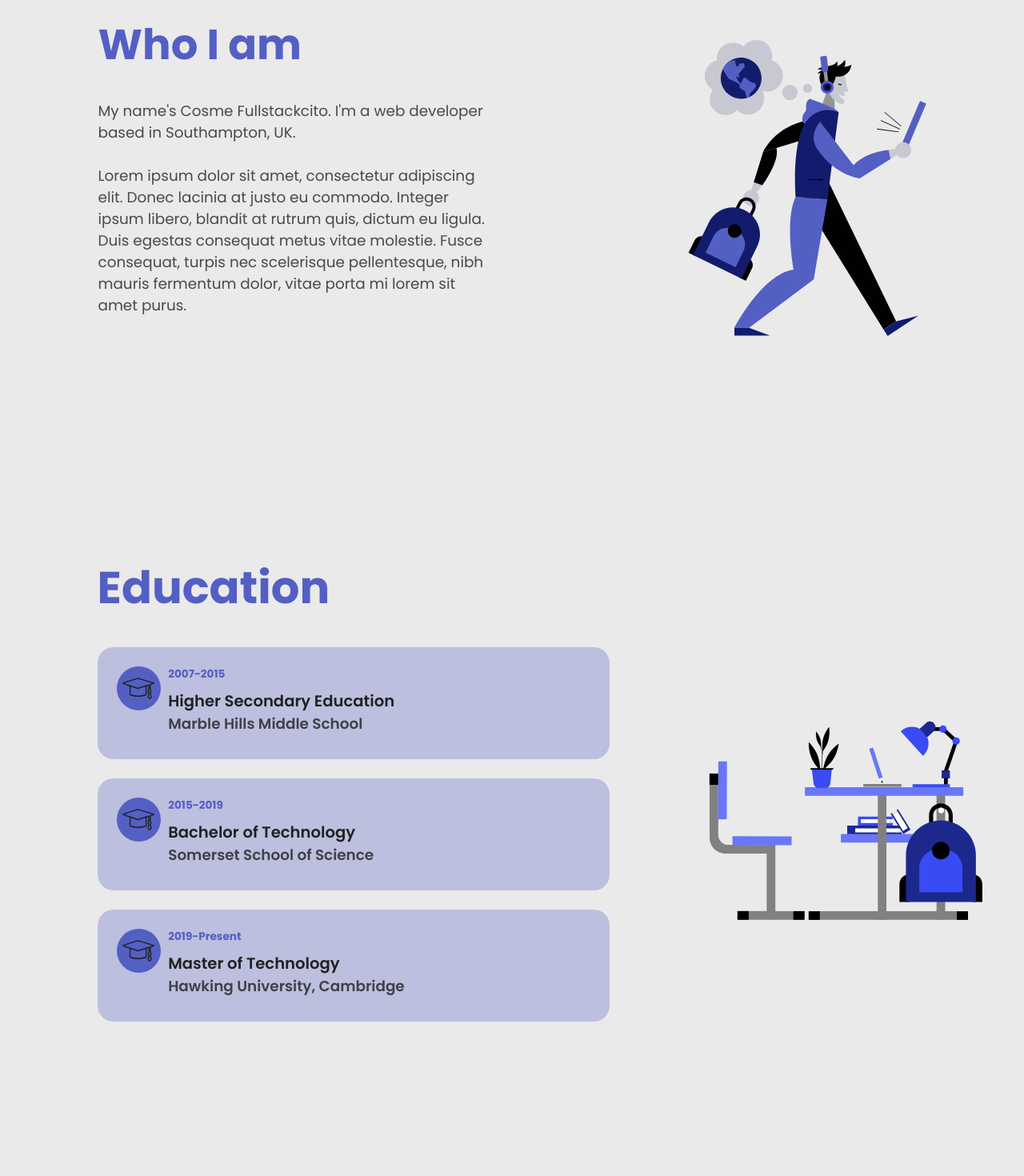
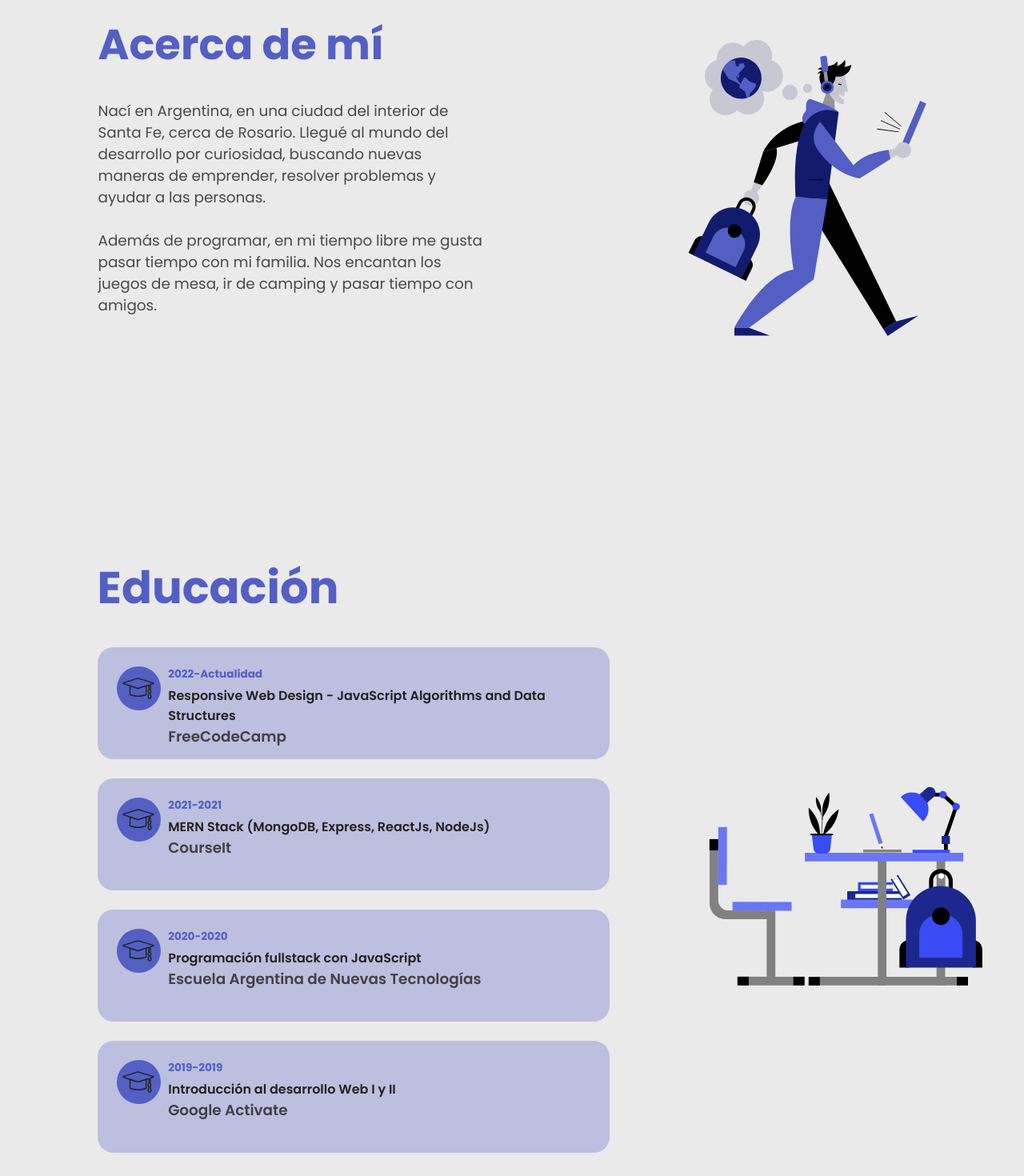
Before and after one commit to EstebanToloza/personal-portfolio, a React (Create React App) app: page / in a window 1280 px wide. Shown: the part 940-2410 px from the top of the page at 80% size. Built offline with nearby package versions, Linux system fonts and the light colour scheme; a web font is replaced by a local one.

Commit message:
About and education, custom info and visuals fix

```diff
--- a/src/components/Education/Education.css
+++ b/src/components/Education/Education.css
@@ -63,12 +63,12 @@
     font-family: var(--primaryFont);
     font-size: 0.85rem;
     font-weight: 700;
-    margin-bottom: 0.5rem;
+    margin-bottom: 0.25rem;
 }
 
 .education-details > h4 {
     font-family: var(--primaryFont);
-    font-size: 1.225rem;
+    font-size: 1rem;
     font-weight: 600;
 }
 
@@ -130,7 +130,7 @@
     .education-card {
         padding: 1rem;
         margin-bottom: 1.5rem;
-        height: 130px;
+        height: 150px;
     }
     .educard-img {
         border-radius: 50%;
--- a/src/components/Education/Education.js
+++ b/src/components/Education/Education.js
@@ -15,7 +15,7 @@ function Education() {
 
             <div className="education-body">
                 <div className="education-description">
-                <h1 style={{color:theme.primary}}>Education</h1>
+                <h1 style={{color:theme.primary}}>Educación</h1>
                     {educationData.map(edu => (
                         <EducationCard
                             key={edu.id}
--- a/src/components/Experience/Experience.css
+++ b/src/components/Experience/Experience.css
@@ -63,12 +63,12 @@
     font-family: var(--primaryFont);
     font-size: 0.85rem;
     font-weight: 700;
-    margin-bottom: 0.5rem;
+    margin-bottom: 0.25rem;
 }
 
 .experience-details > h4 {
     font-family: var(--primaryFont);
-    font-size: 1.225rem;
+    font-size: 1rem;
     font-weight: 600;
 }
 
@@ -135,7 +135,7 @@
     .experience-card {
         padding: 1rem;
         margin-bottom: 1.5rem;
-        height: 130px;
+        height: 150px;
     }
     .expcard-img {
         border-radius: 50%;
--- a/src/data/aboutData.js
+++ b/src/data/aboutData.js
@@ -1,6 +1,6 @@
 export const aboutData = {
-    title: "Who I am",
-    description1: "My name's Cosme Fullstackcito. I'm a web developer based in Southampton, UK.",
-    description2: "Lorem ipsum dolor sit amet, consectetur adipiscing elit. Donec lacinia at justo eu commodo. Integer ipsum libero, blandit at rutrum quis, dictum eu ligula. Duis egestas consequat metus vitae molestie. Fusce consequat, turpis nec scelerisque pellentesque, nibh mauris fermentum dolor, vitae porta mi lorem sit amet purus. ",
+    title: "Acerca de mí",
+    description1: "Nací en Argentina, en una ciudad del interior de Santa Fe, cerca de Rosario. Llegué al mundo del desarrollo por curiosidad, buscando nuevas maneras de emprender, resolver problemas y ayudar a las personas.",
+    description2: "Además de programar, en mi tiempo libre me gusta pasar tiempo con mi familia. Nos encantan los juegos de mesa, ir de camping y pasar tiempo con amigos.",
     image: 1
 }
--- a/src/data/educationData.js
+++ b/src/data/educationData.js
@@ -1,23 +1,30 @@
 export const educationData = [
     {
         id: 1,
-        institution: 'Marble Hills Middle School',
-        course: 'Higher Secondary Education',
-        startYear: '2007',
-        endYear: '2015'
+        institution: 'FreeCodeCamp',
+        course: 'Responsive Web Design - JavaScript Algorithms and Data Structures',
+        startYear: '2022',
+        endYear: 'Actualidad'
     },
     {
         id: 2,
-        institution: 'Somerset School of Science',
-        course: 'Bachelor of Technology',
-        startYear: '2015',
-        endYear: '2019'
+        institution: 'CourseIt',
+        course: 'MERN Stack (MongoDB, Express, ReactJs, NodeJs)',
+        startYear: '2021',
+        endYear: '2021'
     },
     {
         id: 3,
-        institution: 'Hawking University, Cambridge',
-        course: 'Master of Technology',
+        institution: 'Escuela Argentina de Nuevas Tecnologías',
+        course: 'Programación fullstack con JavaScript',
+        startYear: '2020',
+        endYear: '2020'
+    },
+    {
+        id: 4,
+        institution: 'Google Activate',
+        course: 'Introducción al desarrollo Web I y II',
         startYear: '2019',
-        endYear: 'Present'
+        endYear: '2019'
     },
 ]
```
